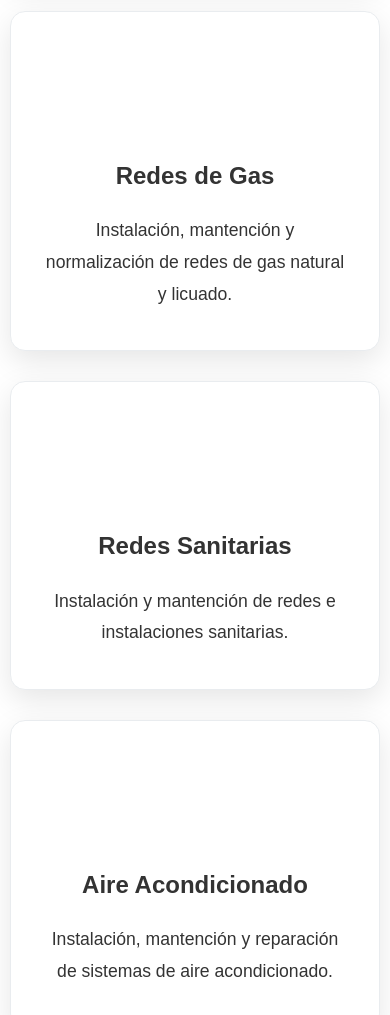
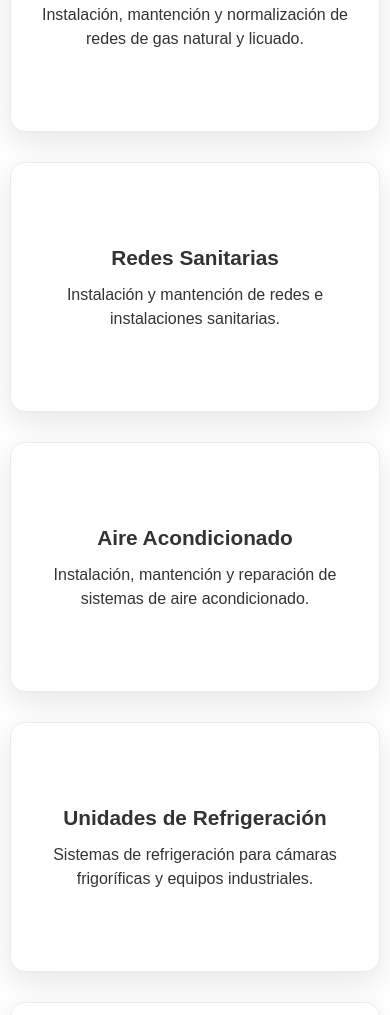
Before and after one commit to Mauricio087/climagasecpro, a plain HTML site: page index.html in a window 390 px wide. Shown: the part 5356-6371 px from the top of the page. Drawn offline with Linux system fonts and the light colour scheme.

Commit message:
seccion servicios index.html

```diff
--- a/assets/css/responsive.css
+++ b/assets/css/responsive.css
@@ -155,6 +155,28 @@
 
     .hero-subtitle {
         font-size: 1.1rem;
+    }
+
+    .service-main-card {
+        padding: 30px 20px;
+        min-height: 250px;
+    }
+
+    .service-main-icon {
+        width: 60px;
+        height: 60px;
+        font-size: 1.5rem;
+        margin-bottom: 15px;
+    }
+
+    .service-main-title {
+        font-size: 1.3rem;
+        margin-bottom: 12px;
+    }
+
+    .service-main-description {
+        font-size: 1rem;
+        line-height: 1.5;
     }
 
     .section-title {
--- a/assets/css/styles.css
+++ b/assets/css/styles.css
@@ -599,12 +599,17 @@ body {
 
 .service-main-card {
     background: var(--white);
-    padding: 40px 30px;
+    padding: 30px;
     border-radius: 15px;
     text-align: center;
     box-shadow: var(--shadow);
     transition: var(--transition);
     border: 1px solid #e9ecef;
+    display: flex;
+    flex-direction: column;
+    align-items: center;
+    justify-content: center;
+    height: 100%;
 }
 
 .service-main-card:hover {
@@ -621,21 +626,24 @@ body {
     display: flex;
     align-items: center;
     justify-content: center;
-    margin: 0 auto 25px;
+    margin: 0 auto 20px;
     font-size: 2rem;
+    flex-shrink: 0;
 }
 
 .service-main-title {
     font-size: 1.5rem;
     font-weight: 700;
     color: var(--dark);
-    margin-bottom: 20px;
+    margin-bottom: 15px;
+    line-height: 1.3;
 }
 
 .service-main-description {
     color: var(--gray);
-    line-height: 1.8;
+    line-height: 1.6;
     font-size: 1.1rem;
+    margin: 0;
 }
 
 .services-features {
--- a/index.html
+++ b/index.html
@@ -218,49 +218,31 @@
 
             <div class="services-main-grid">
                 <div class="service-main-card animate-fade-in-up">
-                    <div class="service-main-icon">
-                        <i class="fas fa-fire"></i>
-                    </div>
                     <h3 class="service-main-title">Proyectos de Calefacción Central</h3>
                     <p class="service-main-description">Diseño e implementación de sistemas de calefacción central para comunidades y edificios.</p>
                 </div>
 
                 <div class="service-main-card animate-fade-in-up">
-                    <div class="service-main-icon">
-                        <i class="fas fa-network-wired"></i>
-                    </div>
                     <h3 class="service-main-title">Redes de Gas</h3>
                     <p class="service-main-description">Instalación, mantención y normalización de redes de gas natural y licuado.</p>
                 </div>
 
                 <div class="service-main-card animate-fade-in-up">
-                    <div class="service-main-icon">
-                        <i class="fas fa-faucet"></i>
-                    </div>
                     <h3 class="service-main-title">Redes Sanitarias</h3>
                     <p class="service-main-description">Instalación y mantención de redes e instalaciones sanitarias.</p>
                 </div>
 
                 <div class="service-main-card animate-fade-in-up">
-                    <div class="service-main-icon">
-                        <i class="fas fa-wind"></i>
-                    </div>
                     <h3 class="service-main-title">Aire Acondicionado</h3>
                     <p class="service-main-description">Instalación, mantención y reparación de sistemas de aire acondicionado.</p>
                 </div>
 
                 <div class="service-main-card animate-fade-in-up">
-                    <div class="service-main-icon">
-                        <i class="fas fa-snowflake"></i>
-                    </div>
                     <h3 class="service-main-title">Unidades de Refrigeración</h3>
                     <p class="service-main-description">Sistemas de refrigeración para cámaras frigoríficas y equipos industriales.</p>
                 </div>
 
                 <div class="service-main-card animate-fade-in-up">
-                    <div class="service-main-icon">
-                        <i class="fas fa-certificate"></i>
-                    </div>
                     <h3 class="service-main-title">Certificación SEC</h3>
                     <p class="service-main-description">Certificación ante la superintendencia de electricidad y combustibles S.E.C.</p>
                 </div>
```
